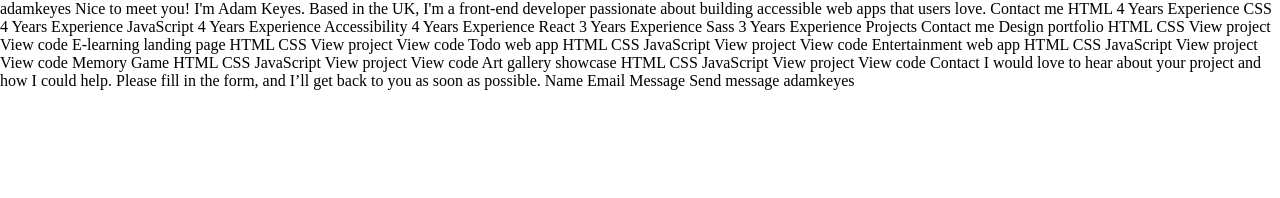
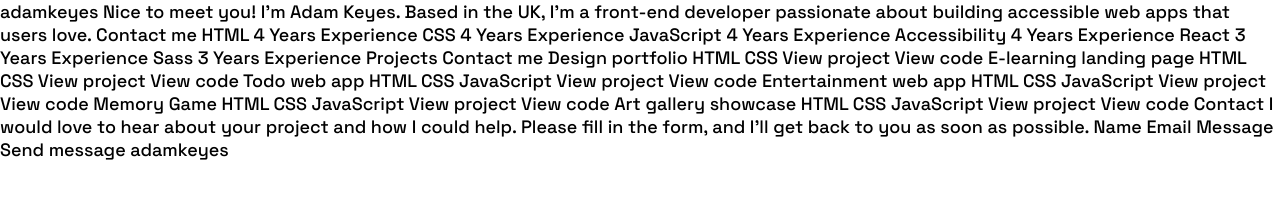
Before and after one commit to kdubrovsky/fe-single-page-developer-portfolio, a website built with Vite: page index.html in a window 1280 px wide. Built offline with nearby package versions, Linux system fonts and the light colour scheme.

Commit message:
Add Google Fonts support and global styles

```diff
--- a/index.html
+++ b/index.html
@@ -5,6 +5,9 @@
     <meta charset="UTF-8">
     <meta name="viewport" content="width=device-width, initial-scale=1.0">
     <link rel="icon" type="image/png" sizes="32x32" href="images/favicon-32x32.png">
+    <link rel="preconnect" href="https://fonts.googleapis.com">
+    <link rel="preconnect" href="https://fonts.gstatic.com" crossorigin>
+    <link href="https://fonts.googleapis.com/css2?family=Space+Grotesk:wght@500;700&display=swap" rel="stylesheet">
     <link rel="stylesheet" href="scss/normalize.scss">
     <link rel="stylesheet" href="scss/styles.scss">
     <title>Frontend Mentor | Single-page developer portfolio</title>
--- a/scss/globals.scss
+++ b/scss/globals.scss
@@ -10,3 +10,9 @@
     clip: rect(0 0 0 0);
     overflow: hidden;
 }
+
+body {
+    font-family: "Space Grotesk", sans-serif;
+    font-size: 18px;
+    font-weight: 500;
+}
--- a/scss/styles.scss
+++ b/scss/styles.scss
@@ -1,2 +1,4 @@
 // import globals
+@import "globals";
+
 // import blocks
```
